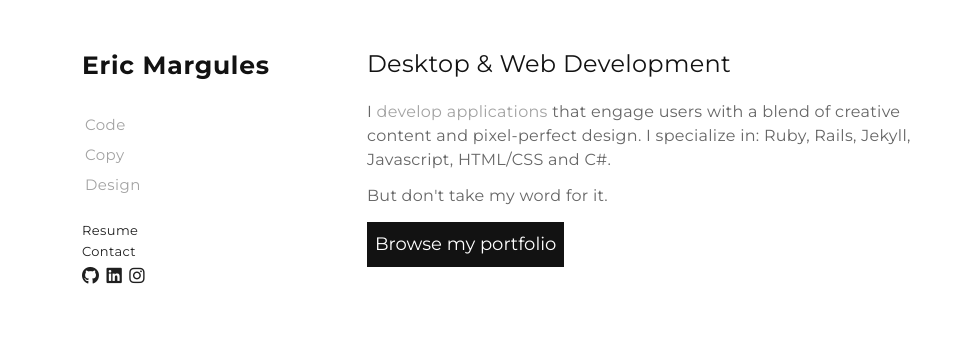
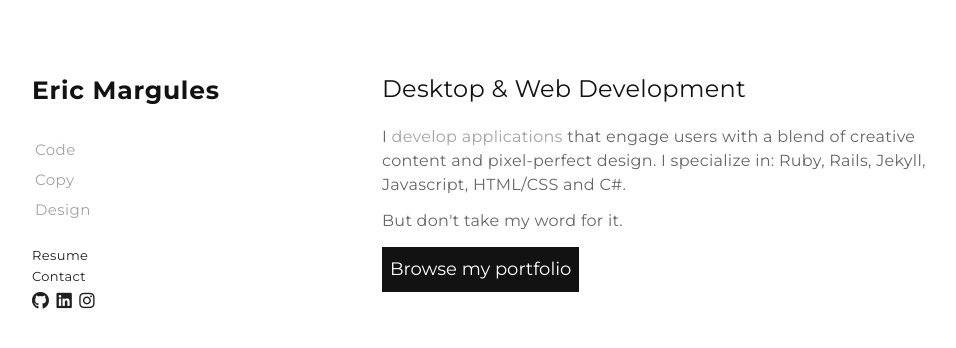
Before and after one commit to ericmargules/ericmargul.es, a Jekyll site: the page built from index.html, in a window 1280 px wide. Shown: the top 348 px of the page, without its empty margins (108-1064 px from the left). Built offline with Jekyll 4.4.1, drawn with Linux system fonts in a browser that asks for light colours; nearby versions of some CDN libraries.

Commit message:
add whitespace to design

```diff
--- a/css/main.css
+++ b/css/main.css
@@ -136,14 +136,14 @@
 
 #content	{
 
-  max-width: 900px;
-  padding: 50px;
+  max-width: 1000px;
+  padding: 75px;
   margin: 0 auto;
 }
 
 #main {
 
-  margin: 0 0 0 285px;
+  margin: 0 0 0 35%;
   max-width: 650px;
 }
 
```
